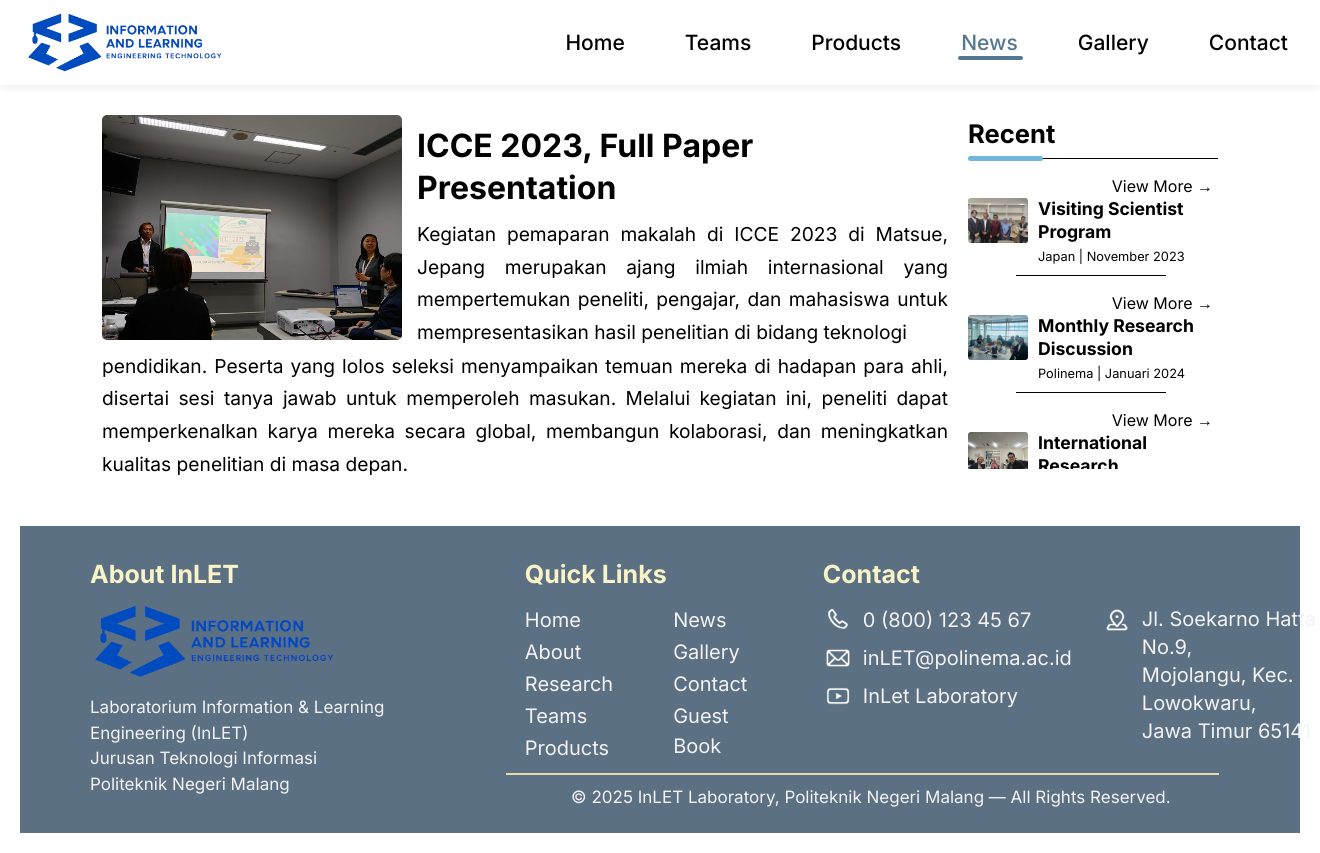
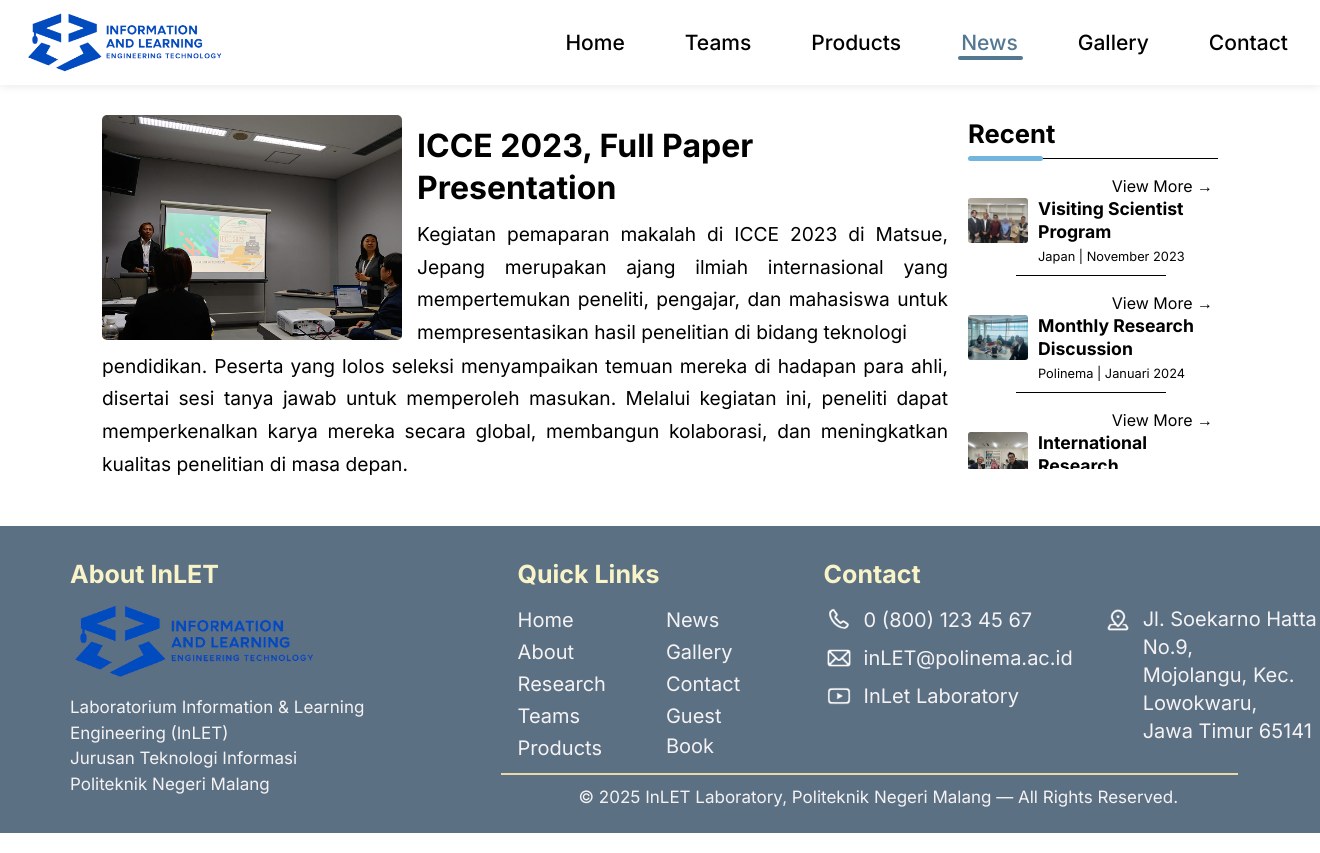
Before and after one commit to MuhammadAryatamaM/Laboratory-Company-Profile-Web, a PHP site: page /index.php?page=news in a window 1320 px wide. Run offline with PHP 8.4, Linux system fonts and the light colour scheme.

Commit message:
update css

```diff
--- a/assets/css/news.css
+++ b/assets/css/news.css
@@ -8,7 +8,6 @@ body {
     font-family: "Segoe UI", Tahoma, Geneva, Verdana, sans-serif;
     background: #ffffff;
     min-height: 100vh;
-    padding: 20px;
     overflow-y: auto;
 }
 
--- a/assets/css/produk.css
+++ b/assets/css/produk.css
@@ -8,7 +8,6 @@ body {
     font-family: "Segoe UI", Tahoma, Geneva, Verdana, sans-serif;
     background: #ffffff;
     min-height: 100vh;
-    padding: 40px 20px;
 }
 
 .container {
```
